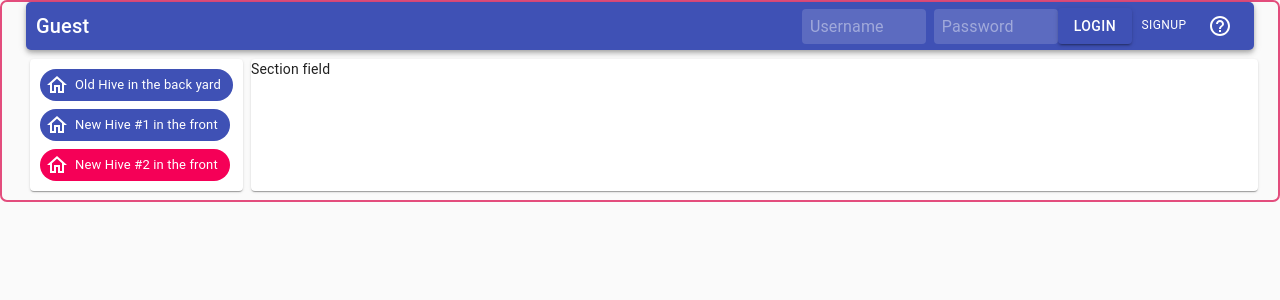
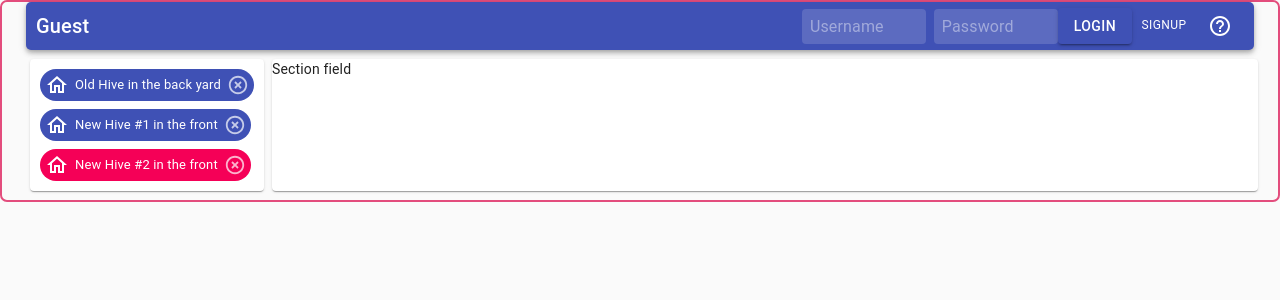
Before and after one commit to veselinmarkov/HiveBox, a React (Create React App) app: page / in a window 1280 px wide. Shown: the top 300 px of the page. Built offline with nearby package versions, Linux system fonts and the light colour scheme.

Commit message:
App update

```diff
--- a/src/App.js
+++ b/src/App.js
@@ -36,6 +36,10 @@ export default function App() {
   const classes = useStyles();
   const handleUser = () => {};
 
+  const handleItemDelete = () => {
+    console.info('You clicked the delete icon.');
+  };
+
   return (
     <Container component="main" maxWidth="lg" className={classes.rootContainer}>
       <CssBaseline />
@@ -53,21 +57,24 @@ export default function App() {
             label="Old Hive in the back yard"
             clickable
             color="primary"
-            deleteIcon={<HighlightOffOutlined />}/>
+            deleteIcon={<HighlightOffOutlined/>}
+            onDelete={handleItemDelete}/>
           </Grid>
           <Grid item ><Chip
             icon={<HomeOutlined />}
             label="New Hive #1 in the front"
             clickable
             color="primary"
-            deleteIcon={<HighlightOffOutlined />}/>
+            deleteIcon={<HighlightOffOutlined/>}
+            onDelete={handleItemDelete}/>
           </Grid>
           <Grid item ><Chip
             icon={<HomeOutlined />}
             label="New Hive #2 in the front"
             clickable
             color="secondary"
-            deleteIcon={<HighlightOffOutlined />}/>
+            deleteIcon={<HighlightOffOutlined/>}
+            onDelete={handleItemDelete}/>
             </Grid>
           </Grid>
         </Paper></Grid>
```
